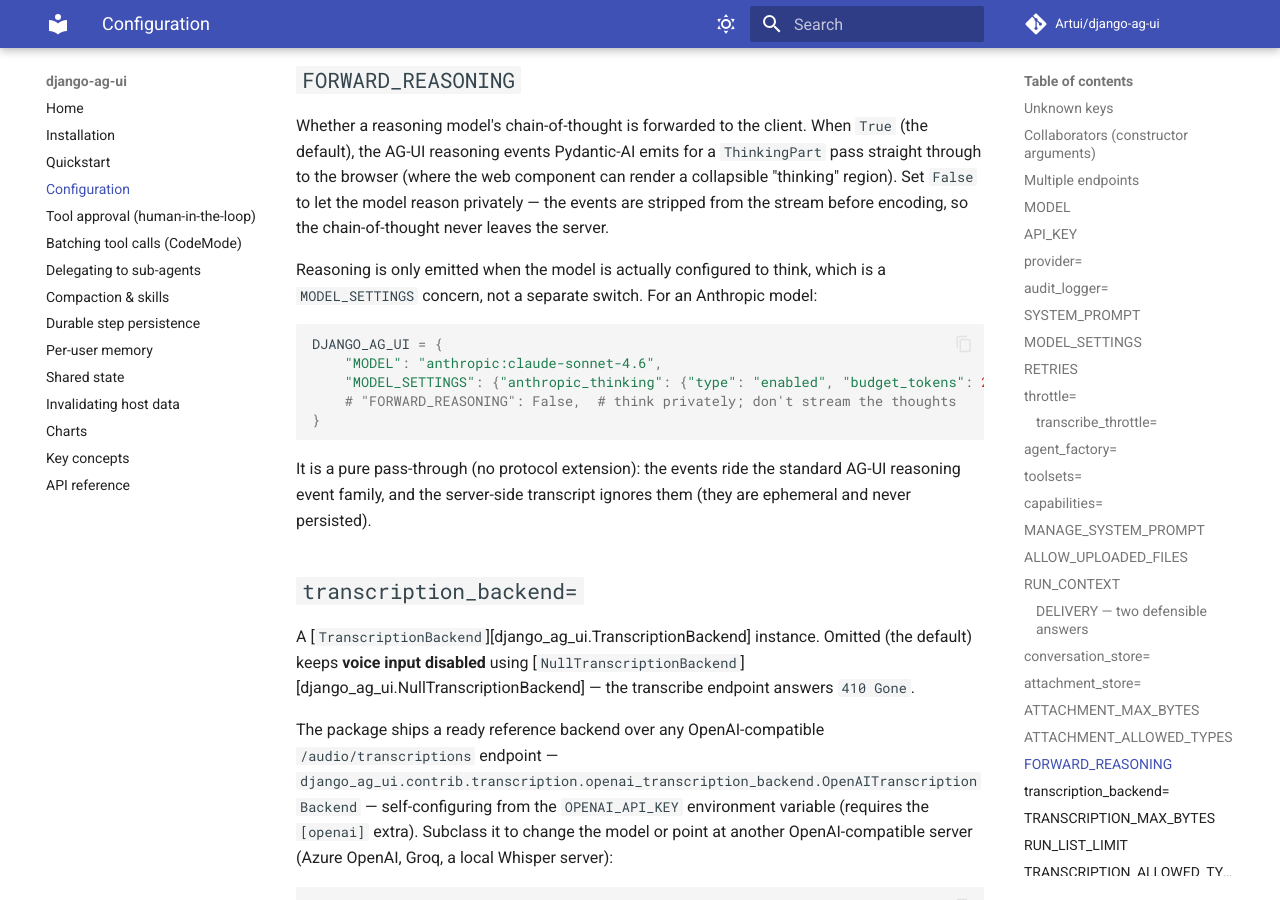
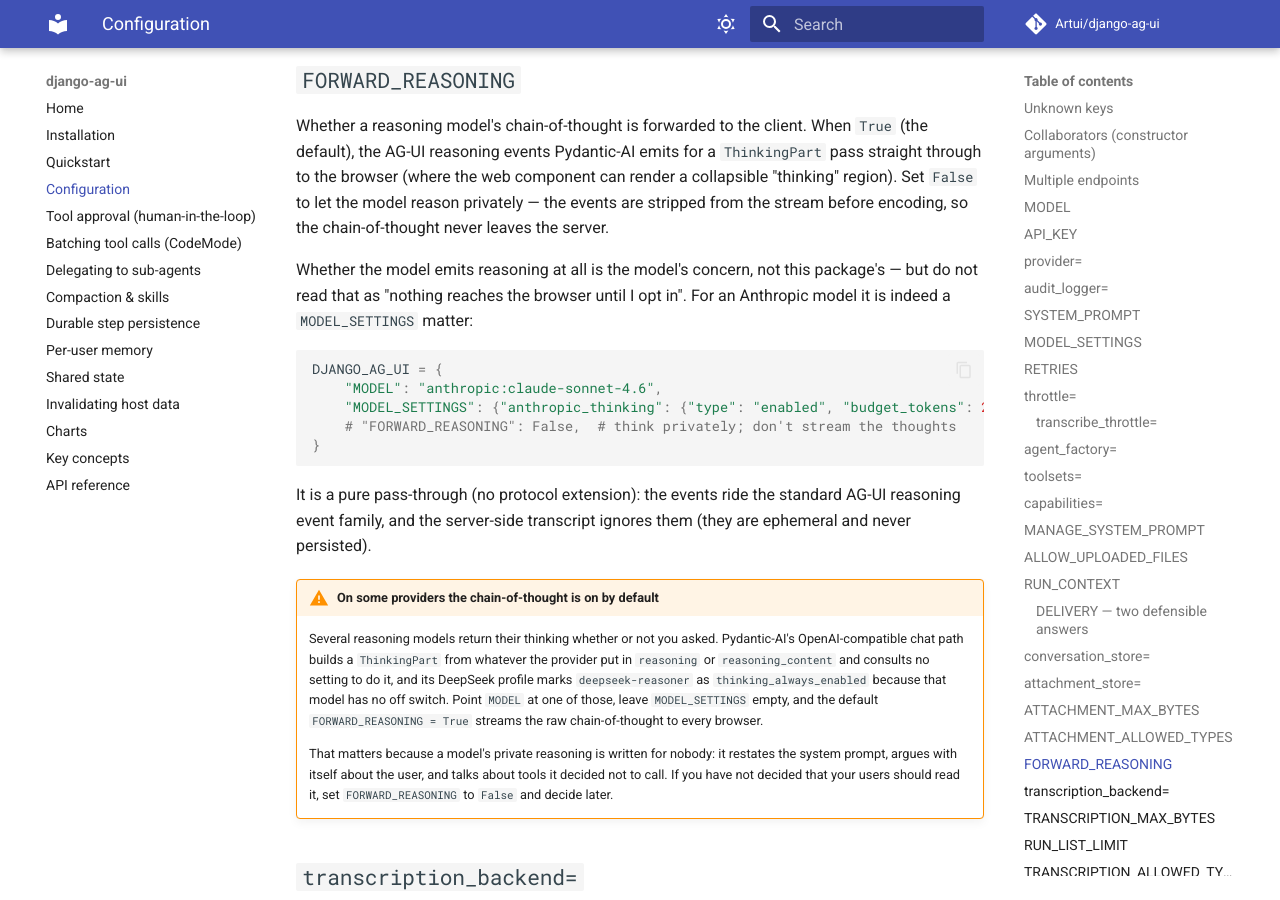
Before and after one commit to Artui/django-ag-ui, an MkDocs documentation site: the page built from docs/configuration.md, in a window 1280 px wide and 900 px high, scrolled down 14290 px. Built offline with MkDocs 1.6.1 and Material for MkDocs 9.7.7, drawn with Linux system fonts in a browser that asks for light colours; comment, search, counter and statistics services are not loaded.

Commit message:
Say plainly that reasoning can stream with nothing configured
FORWARD_REASONING's docstring and its configuration page both said reasoning
events were "only emitted if a thinking budget is enabled via model_settings".
That reads as a guarantee, and it is false for a whole class of providers.

Pydantic-AI's OpenAI-compatible chat path builds a ThinkingPart out of whatever
the provider returned in `reasoning` or `reasoning_content` and consults no
setting to do it; its DeepSeek profile marks deepseek-reasoner
`thinking_always_enabled` because that model has no off switch. With MODEL
pointed at one of those and MODEL_SETTINGS empty, the default
FORWARD_REASONING = True forwards the raw chain-of-thought to every browser.

No behaviour changes. The default is deliberate and stays; what goes is the
sentence that talked an operator out of checking.

The suite already contained a test streaming a ThinkingPart through an
unconfigured session and asserting the events arrive -- it had sat beside the
docstring it disproves since the feature landed. Added a second test that
states the claim in the disclosure direction and names why it matters, and
verified both fail when the forwarding is removed.

Also floors [spec-tools] on djangorestframework-pydantic-ai>=0.26 for the
streaming test double, which a consumer needs to assert what its browser
receives for a failed tool call.

Co-Authored-By: Claude Opus 5 <noreply@anthropic.com>

````diff
--- a/docs/configuration.md
+++ b/docs/configuration.md
@@ -624,8 +624,9 @@ render a collapsible "thinking" region). Set `False` to let the model reason
 privately — the events are stripped from the stream before encoding, so the
 chain-of-thought never leaves the server.
 
-Reasoning is only emitted when the model is actually configured to think, which
-is a `MODEL_SETTINGS` concern, not a separate switch. For an Anthropic model:
+Whether the model emits reasoning at all is the model's concern, not this
+package's — but do not read that as "nothing reaches the browser until I opt in".
+For an Anthropic model it is indeed a `MODEL_SETTINGS` matter:
 
 ```python
 DJANGO_AG_UI = {
@@ -638,6 +639,23 @@ DJANGO_AG_UI = {
 It is a pure pass-through (no protocol extension): the events ride the standard
 AG-UI reasoning event family, and the server-side transcript ignores them (they
 are ephemeral and never persisted).
+
+!!! warning "On some providers the chain-of-thought is on by default"
+
+    Several reasoning models return their thinking whether or not you asked.
+    Pydantic-AI's OpenAI-compatible chat path builds a `ThinkingPart` from
+    whatever the provider put in `reasoning` or `reasoning_content` and consults
+    no setting to do it, and its DeepSeek profile marks `deepseek-reasoner` as
+    `thinking_always_enabled` because that model has no off switch. Point
+    `MODEL` at one of those, leave `MODEL_SETTINGS` empty, and the default
+    `FORWARD_REASONING = True` streams the raw chain-of-thought to every
+    browser.
+
+    That matters because a model's private reasoning is written for nobody: it
+    restates the system prompt, argues with itself about the user, and talks
+    about tools it decided not to call. If you have not decided that your users
+    should read it, set `FORWARD_REASONING` to `False` and decide later.
+
 
 ## `transcription_backend=`
 
````
Also changed, not shown: CHANGELOG.md (+34 -0 lines), pyproject.toml (+10 -1 lines), 3 other files.
